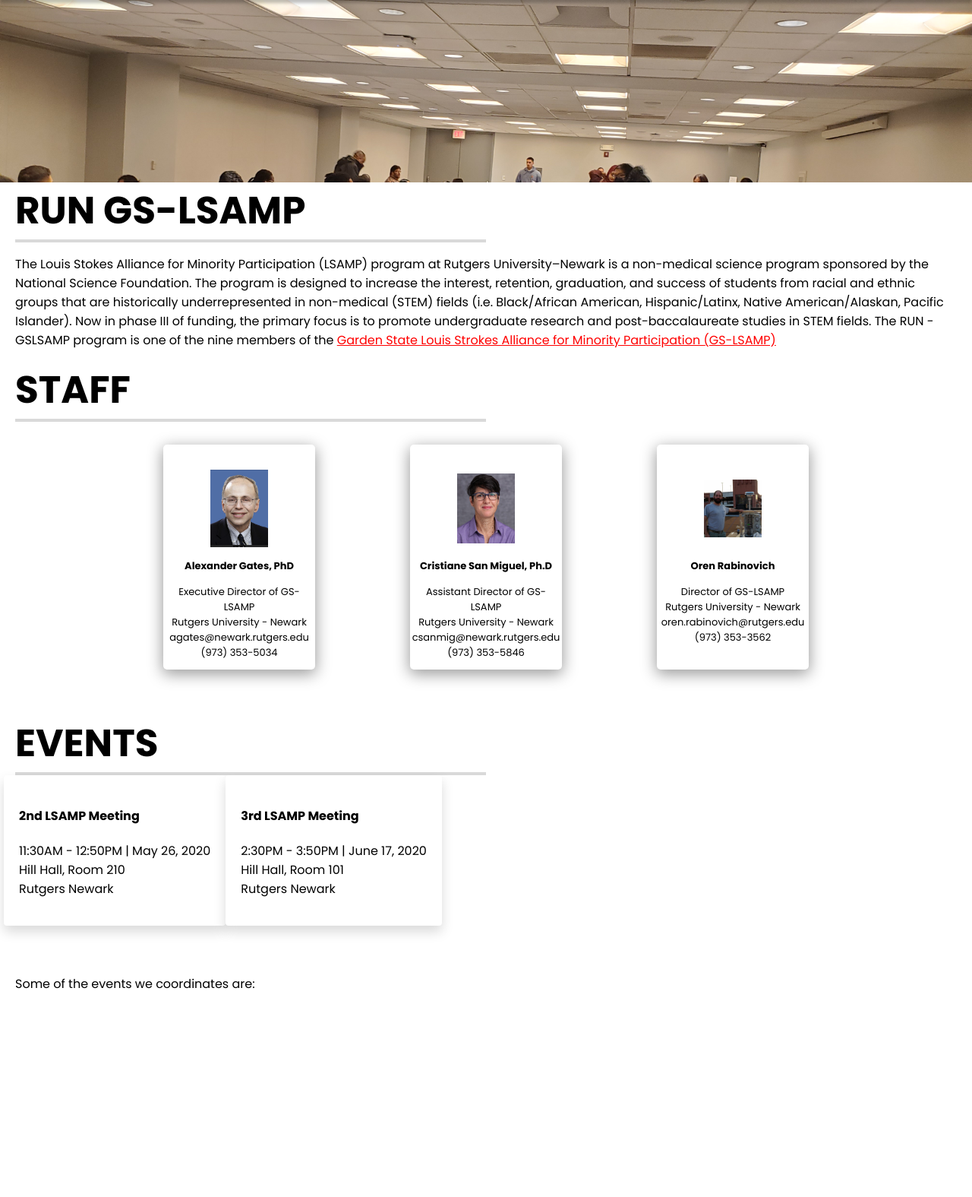
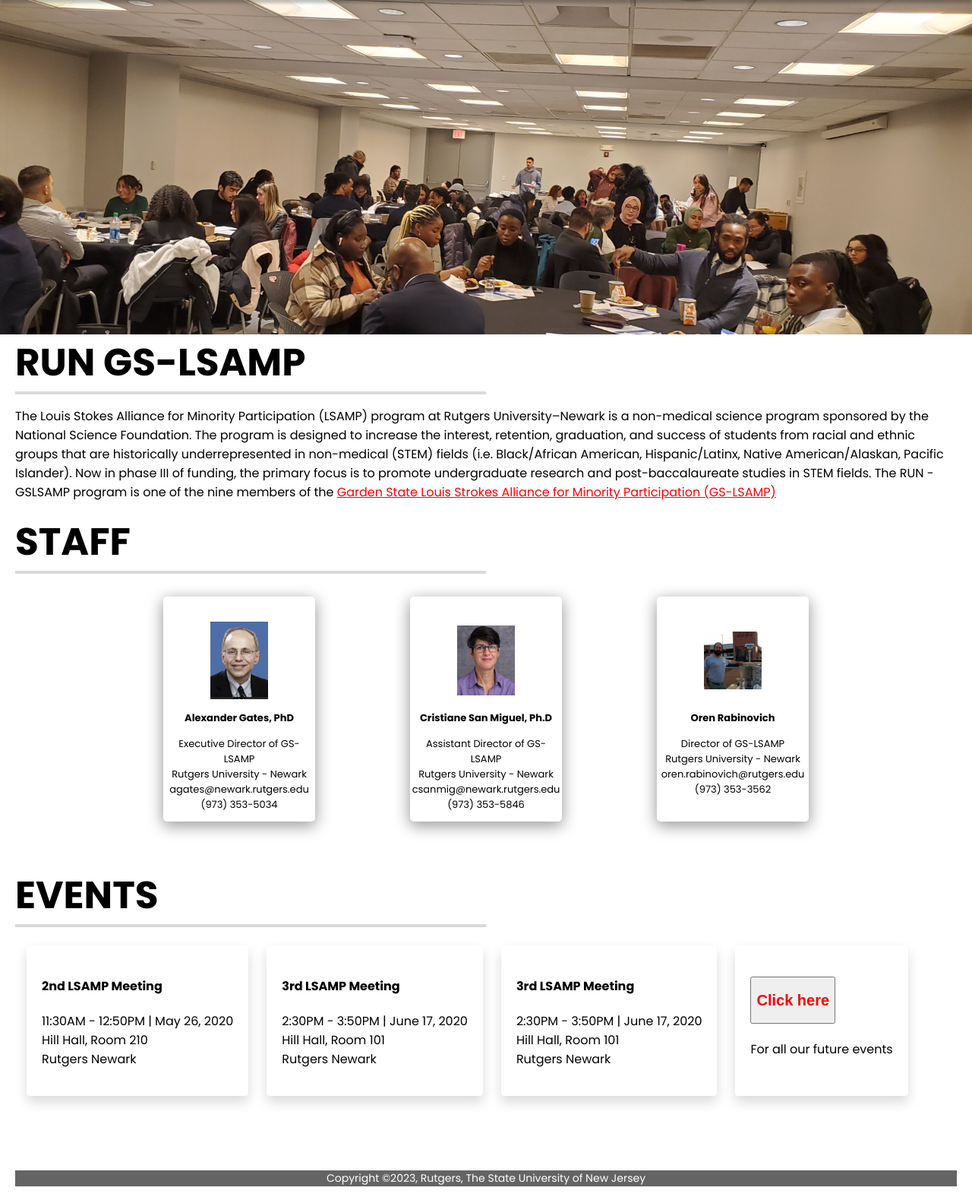
Before and after one commit to rutgers-newark-gslsamp/run-gslsamp-site, a PHP site: page /pages/about.html in a window 1280 px wide. Shown: the part 97-1672 px from the top of the page at 76% size. Before the commit the page ends 1398 px from the top, so only its background shows below. Run offline with PHP 8.4, Linux system fonts and the light colour scheme.

Commit message:
created a clone of the main branch and pushing

```diff
--- a/assets/stylesheets/about.css
+++ b/assets/stylesheets/about.css
@@ -1,6 +1,6 @@
 .hero-picture-wrapper{
     position: relative;
-    max-height: 30vh; /* adjust the max-height as desired */
+    max-height: 55vh; /* adjust the max-height as desired */
     overflow: hidden; /* crop the image to fit the wrapper */
 }
 .hero-picture {
@@ -98,8 +98,10 @@ a.inline-link{
     display: flex;
     -ms-flex-wrap: wrap;
     flex-wrap: wrap;
-    margin-right: -15px;
-    margin-left: -15px;
+    margin-top: 1.5rem;
+    margin-right: 15px;
+    margin-left: 15px;
+    column-gap: 1.5rem;
 }
 *, ::after, ::before {
     box-sizing: border-box;
@@ -146,3 +148,10 @@ div {
     padding-right: 15px;
     padding-left: 15px;
 }
+
+.future-events-link{
+    color: red;
+}
+.future-events-text{
+    size: 15px;
+}
--- a/pages/about.html
+++ b/pages/about.html
@@ -191,6 +191,36 @@
                         </div>-->
                       </div>
                     </div>
+                    <div class="col-md-4 mb-5">
+                        <div class="card h-100 border-0 shadow zoom">
+                          <!--<img class="card-img-top" src="media/photos/induction.jpg" width="300px" height="200px" alt="Induction Ceremony Photo">-->
+                          <div class="card-body">
+                            <h4 class="card-title">3rd LSAMP Meeting</h4>
+                            <p class="card-text">
+                              2:30PM - 3:50PM | June 17, 2020 <br>
+                              Hill Hall, Room 101 <br>
+                              Rutgers Newark
+                            </p>
+                          </div>
+                          <!--<div class="card-footer">
+                            <a href="#contact" class="btn btn-primary">Find Out More!</a>
+                          </div>-->
+                        </div>
+                      </div>
+                      <div class="col-md-4 mb-5">
+                        <div class="card h-100 border-0 shadow zoom">
+                          <!--<img class="card-img-top" src="media/photos/induction.jpg" width="300px" height="200px" alt="Induction Ceremony Photo">-->
+                          <div class="card-body">
+                            <h4 class="card-title"><a><button class="future-events-link"><h2>Click here</h2></button></a></h4>
+                            <p class="card-text future-events-text">
+                              For all our future events
+                            </p>
+                          </div>
+                          <!--<div class="card-footer">
+                            <a href="#contact" class="btn btn-primary">Find Out More!</a>
+                          </div>-->
+                        </div>
+                      </div>
                     <!--<div class="col-md-4 mb-5">
                       <div class="card h-100 border-0 shadow zoom">
                         <img class="card-img-top" src="media/photos/gre.png" width="300px" height="200px" alt="GRE Prep Logo">
@@ -208,11 +238,11 @@
                       </div>
                     </div>-->
                   </div>
-                <div>
-                    <p>
-                        Some of the events we coordinates are:
-                    </p>
-                </div>
             </div>
+            <footer>
+                <p class="footer-copyright-text">Copyright ©2023, Rutgers, The State University of New Jersey</p>
+                <!-- <img class="footer-logo" src="../assets/images/lsamp-nsf-logos/NSF-clear.png">
+                <img class="footer-logo" src="../assets/images/lsamp-nsf-logos/GSLSAMP-logo-fixed.png"> -->
+            </footer>
         </main>
     </body>
```
